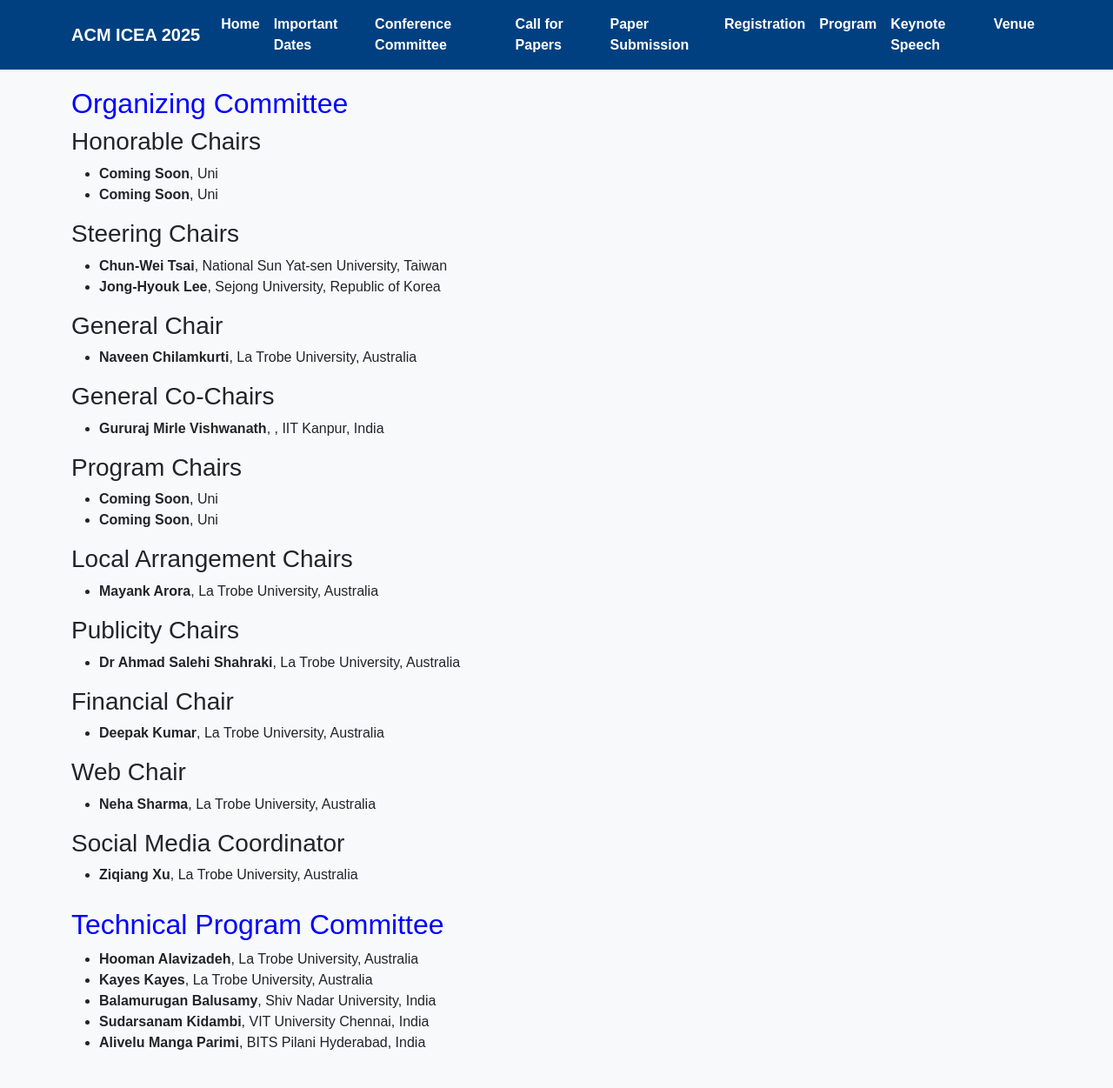
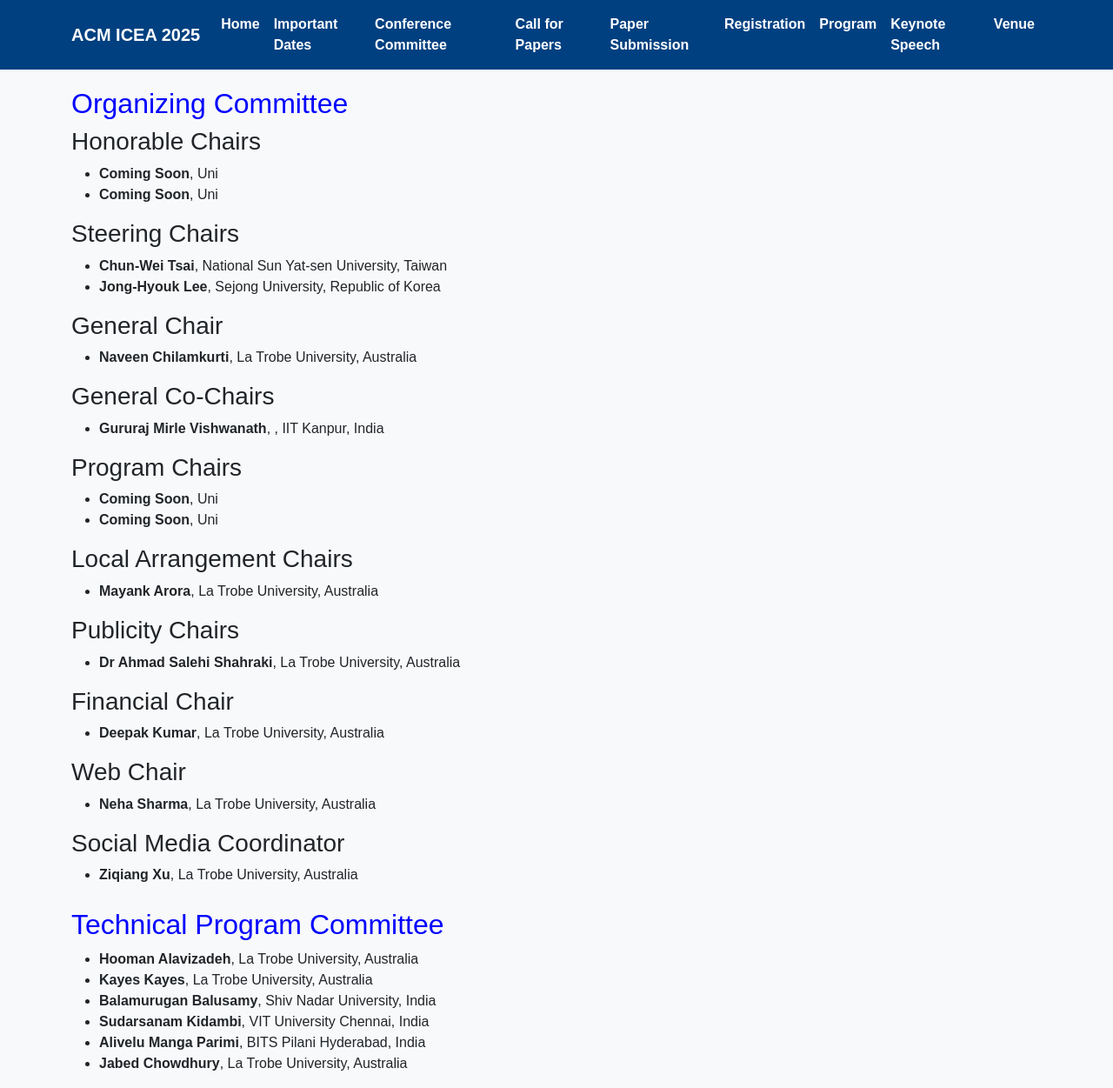
Before and after one commit to icea2025/latrobe, a Jekyll site: the page committee/index.html, which Jekyll copies as it is, in a window 1280 px wide and 1251 px high. Shown: the whole window at 87% size. Built offline with Jekyll 4.4.1, drawn with Linux system fonts in a browser that asks for light colours.

Commit message:
Update index.html

```diff
--- a/committee/index.html
+++ b/committee/index.html
@@ -139,6 +139,7 @@
         <li><b>Balamurugan Balusamy</b>, Shiv Nadar University, India</li>
         <li><b>Sudarsanam Kidambi</b>, VIT University Chennai, India</li>
         <li><b>Alivelu Manga Parimi</b>, BITS Pilani Hyderabad, India</li>
+        <li><b>Jabed Chowdhury</b>, La Trobe University, Australia</li>
       </ul>
     </div>
   </div>
```
